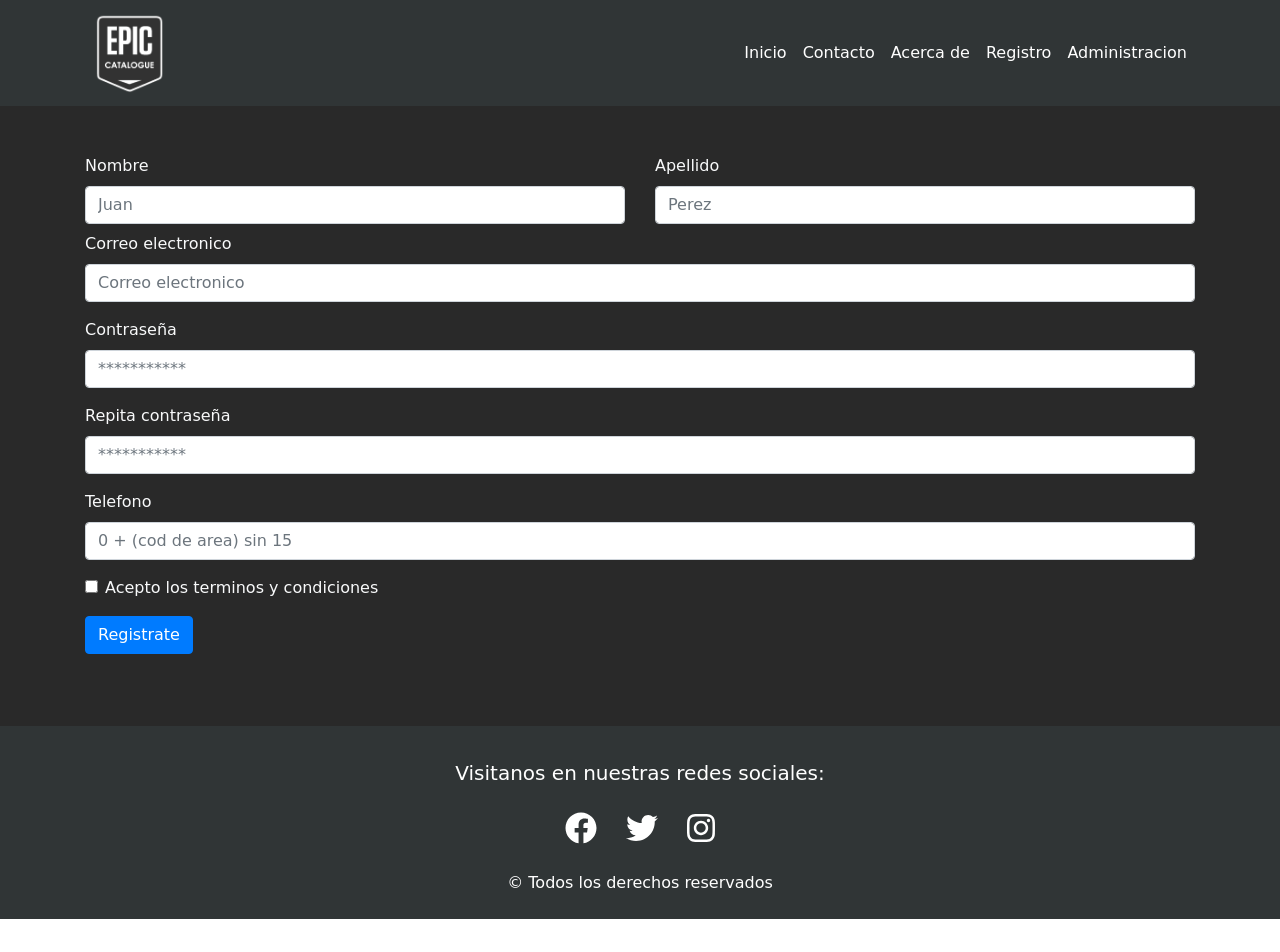
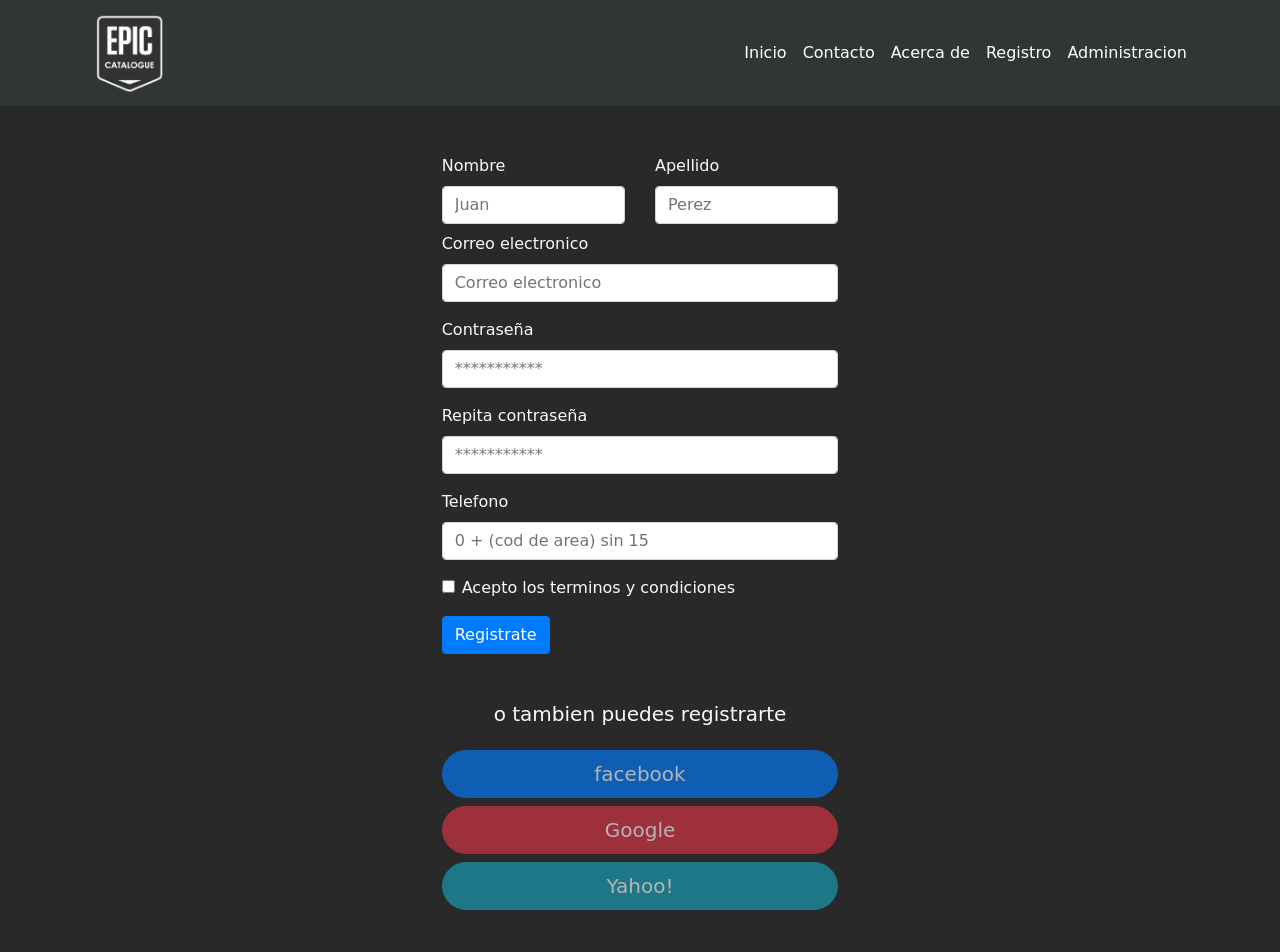
Before and after one commit to Magicmilian/epicCatalogue, a website built with webpack: page src/registro.html in a window 1280 px wide. Shown: the top 952 px of the page. Before the commit the page ends 919 px from the top, so only its background shows below. Built offline with nearby package versions, Linux system fonts and the light colour scheme; a web font is replaced by a local one.

Commit message:
se hicieron algunos arreglos y se agregaron botones de registro

```diff
--- a/src/registro.html
+++ b/src/registro.html
@@ -43,8 +43,7 @@
     </header>
     <!-- Empieza cuerpo de pagina registro -->
     <main class="fondoPantalla">
-        <section class="container">
-            <br><br>
+        <div class=" col-lg-4 shadow-none py-5 mx-auto fondoPantalla rounded">
             <form>
                 <!-- nombre apellido -->
                 <div class="row">
@@ -88,8 +87,16 @@
                 <!-- boton enviar -->
                 <button type="submit" class="btn btn-primary">Registrate</button>
             </form>
+            <!-- botones de redes sociales para registrarse -->
+            <div class="mt-5 text-center">
+                <h5 class="text-center text-light mb-4">o tambien puedes registrarte</h5>
+                <button type="button" class="btn btn-primary btn-lg btn-block rounded-pill" disabled="disabled">facebook</button>
+                <button type="button" class="btn btn-danger btn-lg btn-block rounded-pill" disabled="disabled">Google</button>
+                <button type="button" class="btn btn-info btn-lg btn-block rounded-pill" disabled="disabled">Yahoo!</button>
+            </div>
+        </div>
+        </div>
         </section>
-        <br><br><br>
     </main>
     <footer class="navbarcolor navtext text-center py-4">
         <div class="col-8 py-1 mb-1 mt-1 text-center mx-auto">
```
Also changed, not shown: dist/registro.html.
